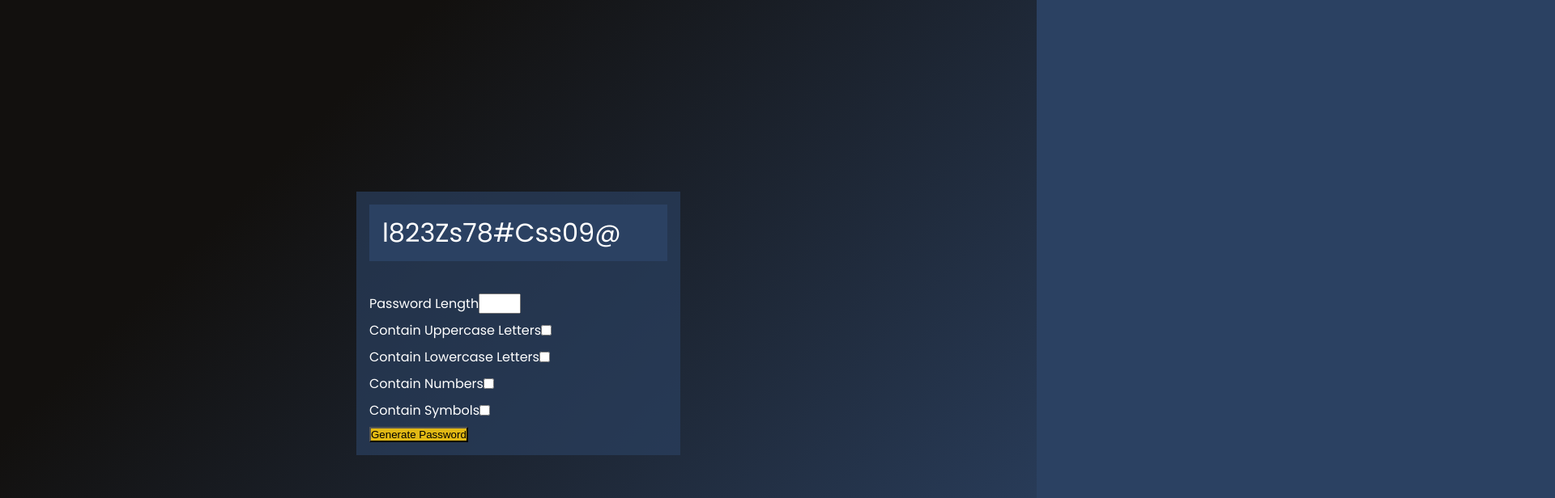
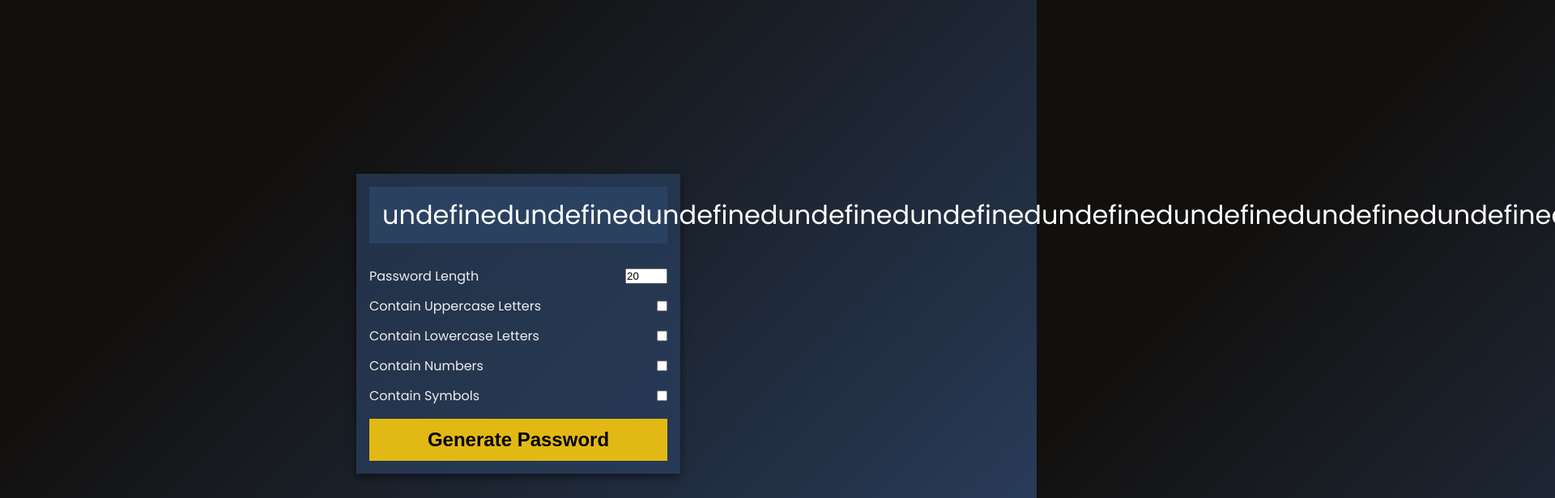
Before and after one commit to lucasshira/password-generator-js, a plain HTML site: page index.html in a window 1280 px wide. Both pictures are taken after a click on the button "Generate Password". Shown: the top 616 px of the page at 81% size, 1920 px wide, since content can reach past the window. Drawn offline with Linux system fonts and the light colour scheme.

Commit message:
update: script

```diff
--- a/assets/script.js
+++ b/assets/script.js
@@ -0,0 +1,66 @@
+const pwEl = document.getElementById('pw');
+const copyEl = document.getElementById('copy');
+const lenEl = document.getElementById('len');
+const upperEl = document.getElementById('upper');
+const lowerEl = document.getElementById('lower');
+const numberEl = document.getElementById('number');
+const symbolEl = document.getElementById('symbol');
+const generateEl = document.getElementById('generate');
+
+const upperLetters = 'ABCDEFGHIJKLMNOPQRSTUVWXYZ';
+const lowerLetters = 'abcdefghijklmnopqrstuvwxyz';
+const numbers = '0123456789';
+const symbols = '!@#$%^&*()_+-=';
+
+function getLowercase() {
+    return lowerLetters[Math.floor(Math.random() * lowerLetters.length)];
+}
+
+function getUppercase() {
+    return upperLetters[Math.floor(Math.random() * upperLetters.length)];
+}
+
+function getNumber() {
+    return numbers[Math.floor(Math.random() * numbers.length)];
+}
+
+function getSymbol() {
+    return symbols[Math.floor(Math.random() * symbols.length)];
+}
+
+function generatePassword() {
+    const len = lenEl.value;
+
+    let password = '';
+
+    for (let i = 0; i < len; i++) {
+        const x = generateX();
+        password += x;
+    }
+
+    pwEl.innerHTML = password;
+};
+
+function generateX() {
+    const xs = [];
+
+    if (upperEl.checked) {
+        xs.push(getUppercase());
+    }
+
+    if (lowerEl.checked) {
+        xs.push(getLowercase());
+    }
+
+    if (numberEl.checked) {
+        xs.push(getNumber());
+    }
+
+    if (symbolEl.checked) {
+        xs.push(getSymbol());
+    }
+
+    return xs[Math.floor(Math.random() * xs.length)];
+}
+
+generateEl.addEventListener('click', generatePassword);
--- a/assets/style.css
+++ b/assets/style.css
@@ -20,6 +20,7 @@ body {
 .pw-container {
     background-color: rgba(43, 65, 98, 0.664);
     width: 400px;
+    box-shadow: 0 4px 10px rgba(0, 0, 0, 0.5);
 }
 
 .pw-header {
@@ -59,15 +60,30 @@ body {
 }
 
 .pw-body {
-    padding: 1rem;
+    padding: 0 1rem 1rem;
 }
 
 .form-control {
+    color: #eee;
     display: flex;
-    margin: 0.5rem 0;
+    justify-content: space-between;
+    align-items: center;
+    margin: 0.75rem 0;
+}
+
+.form-control input {
+    margin-left: auto;
+    cursor: pointer;
 }
 
 .generate {
     display: block;
     background-color: #e2b914;
+    border: none;
+    font-weight: bold;
+    font-size: 1.5rem;
+    padding: 0.75rem;
+    width: 100%;
+    margin-top: 1rem;
+    cursor: pointer;
 }
--- a/index.html
+++ b/index.html
@@ -11,14 +11,14 @@
     <section class="pw-container">
 
         <div class="pw-header">
-            <div class="pw">
+            <div class="pw" id="pw">
                 l823Zs78#Css09@
-                <button>Copy</button>
+                <button id="copy">Copy</button>
             </div>
         </div>
 
         <div class="pw-body">
-            <div class="form-control"><label for="len"></label>Password Length <input id="len" type="number" min="4" max="40"></div>
+            <div class="form-control"><label for="len"></label>Password Length <input id="len" value="20" type="number" min="4" max="40"></div>
             <div class="form-control"><label for="upper"></label>Contain Uppercase Letters <input id="upper" type="checkbox"></div>
             <div class="form-control"><label for="lower"></label>Contain Lowercase Letters <input id="lower" type="checkbox"></div>
             <div class="form-control"><label for="number"></label>Contain Numbers <input id="number" type="checkbox"></div>
@@ -28,6 +28,6 @@
 
     </section>
 
-    <script src="assets/script.js"></script>
+    <script src="assets/script.js" defer></script>
 </body>
 </html>
```
